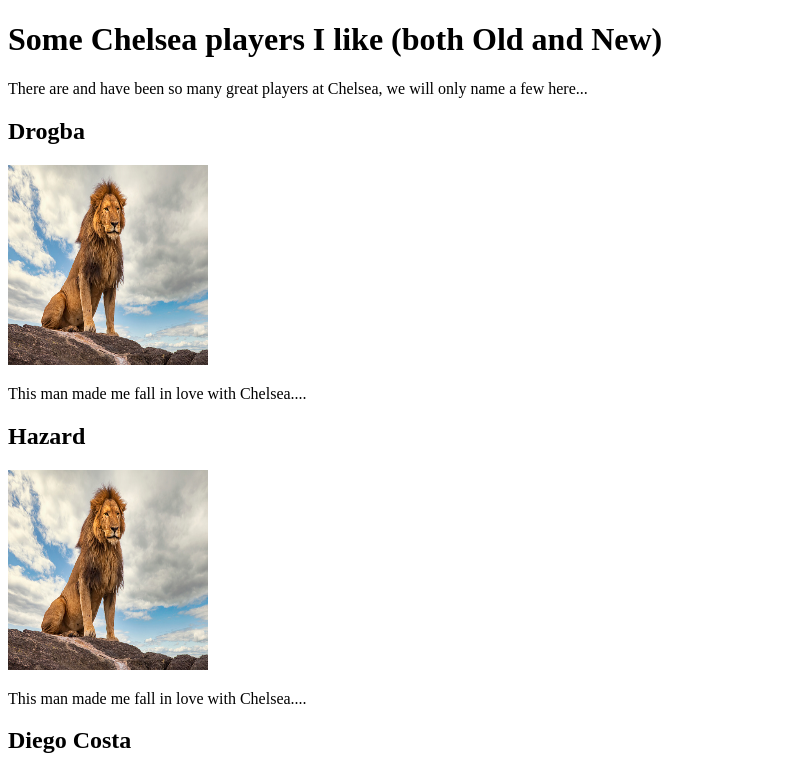
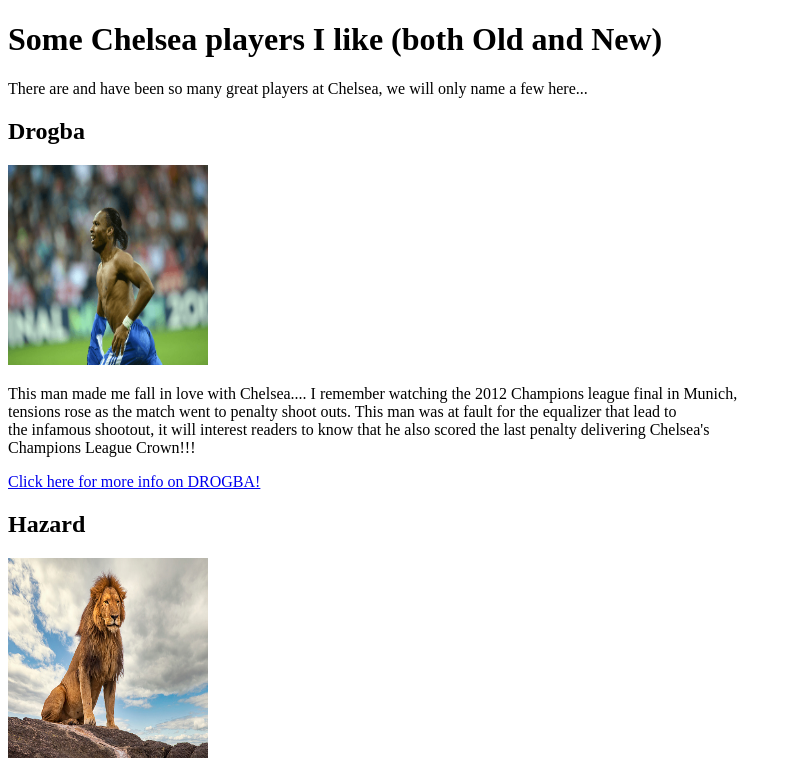
Before and after one commit to Comcast-Round-3-2021-2022/js-assignment-4-html-me-something-wynstanlaface, a website: page index.html in a window 1280 px wide. Shown: the top 771 px of the page, without its empty margins (0-792 px from the left). Drawn offline with Linux system fonts and the light colour scheme.

Commit message:
updated info on Drogba

```diff
--- a/index.html
+++ b/index.html
@@ -10,8 +10,12 @@
             <p> There are and have been so many great players at Chelsea, we will only name a few here... </p>
             <article>
                <h2>Drogba</h2>
-                  <img src="images/istockphoto-1333977253-170667a.jpg" width="200" height="200">
-                  <p> This man made me fall in love with Chelsea.... </p>
+                  <img src="images/Didier-Drogba-mn2s.png" width="200" height="200">
+                  <p> This man made me fall in love with Chelsea.... I remember watching the 2012 Champions league final in Munich,<br>
+                     tensions rose as the match went to penalty shoot outs. This man was at fault for the equalizer that lead to  <br>
+                  the infamous shootout, it will interest readers to know that he also scored the last penalty delivering Chelsea's <br>
+               Champions League Crown!!!</p>
+               <a href="https://en.wikipedia.org/wiki/Didier_Drogba"> Click here for more info on DROGBA!</a>
             </article>
 
             <article>
```
Also changed, not shown: images/Didier-Drogba-mn2s.png (added).
